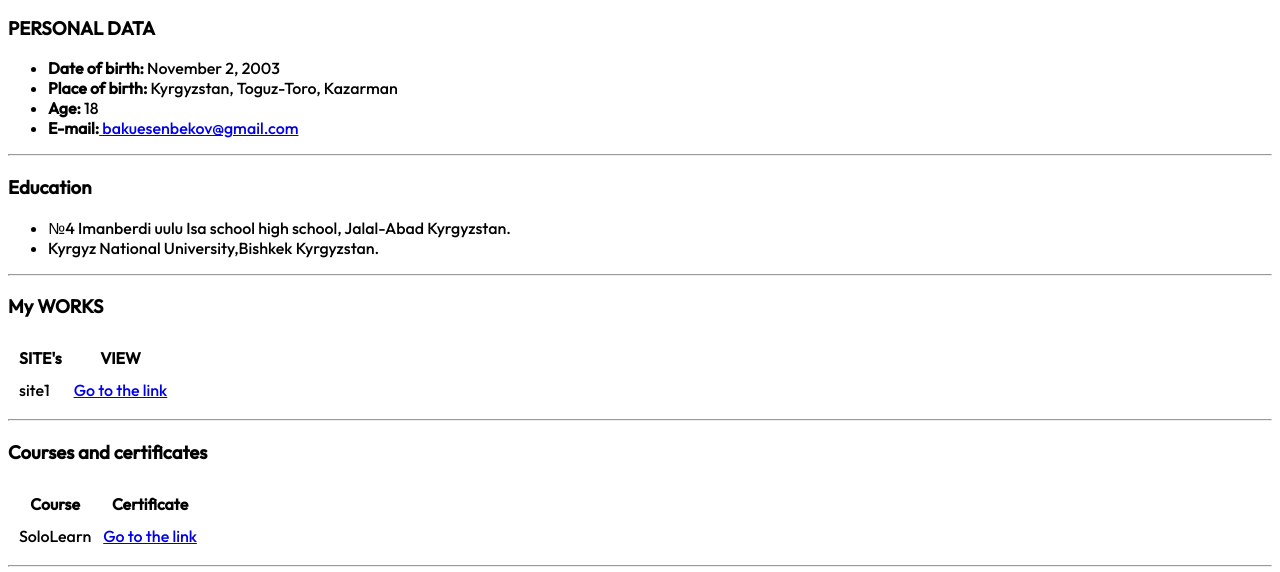
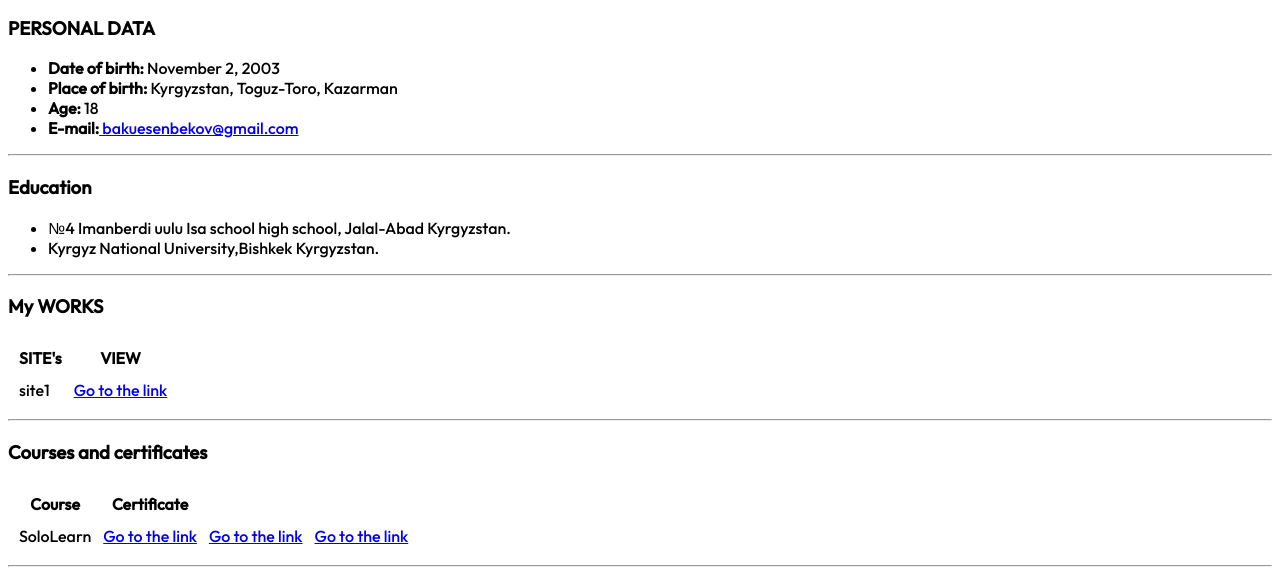
Before and after one commit to bakuudev/bakuuu.github.io, a plain HTML site: page index.html in a window 1280 px wide. Shown: the part 208-780 px from the top of the page. Drawn offline with Linux system fonts and the light colour scheme.

Commit message:
Update index.html

```diff
--- a/index.html
+++ b/index.html
@@ -61,6 +61,8 @@
             <tr>
             <td>SoloLearn</td>
             <td><a href="https://www.sololearn.com/Certificate/1014-23185212/pdf/">Go to the link</a> </td>
+            <td><a href="https://www.sololearn.com/Certificate/1024-23185212/pdf/">Go to the link</a> </td>
+            <td><a href="https://www.sololearn.com/Certificate/1097-23185212/pdf/">Go to the link</a> </td>
             </tr>
         </tbody>
         <table>
```
